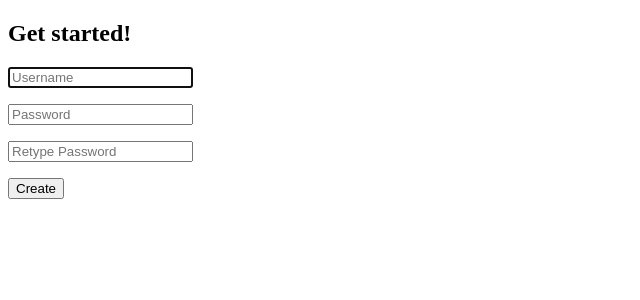
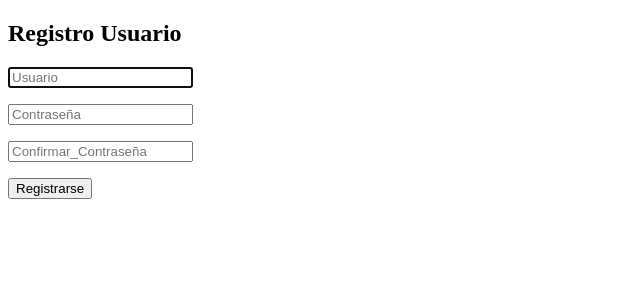
Before and after one commit to AlejoObandoGil/webchat-python-socketIO, a Flask app: page / in a window 1280 px wide. Shown: the top 300 px of the page, without its empty margins (0-640 px from the left). Run offline with Flask 2, Linux system fonts and the light colour scheme.

Commit message:
Agragando variables

```diff
--- a/application.py
+++ b/app.py
@@ -1,18 +1,16 @@
 from flask import Flask, request, render_template
 
-from wtform_fields import *
+from wtform_registro import *
 
-# Configuracion de app
 app = Flask(__name__)
 app.secret_key = 'replace later'
 
 @app.route("/", methods=['GET', 'POST'])
 def index():
 
-    reg_form = RegistrationForm()
+    reg_form = Registro()
     if reg_form.validate_on_submit():
-        return"Great success!"
-
+        return "Registro completado"
     return render_template("index.html", form=reg_form)
 
 
--- a/templates/form_helper.html
+++ b/templates/formulario.html
@@ -1,4 +1,3 @@
-
 {% macro displayField(field, fieldName) %}
     <div class="form-group">
         {{ field(class_='form-control', placeholder=fieldName, **kwargs) }}
--- a/templates/index.html
+++ b/templates/index.html
@@ -1,17 +1,17 @@
-{% from 'form_helper.html' import displayField %}
-{% extends "prelogin-layout.html" %}
+{% from 'formulario.html' import displayField %}
+{% extends "prelogin.html" %}
 
-{% block title %}Register {% endblock title%}
+{% block title %}Registro{% endblock title%}
 
 {% block content %}
-        <h2>Get started!</h2>
+        <h2>Registro Usuario</h2>
         <form action="{{ url_for('index') }}", method="POST">
-            {{ displayField(form.username, 'Username', autocomplete="off", autofocus=true) }}
-            {{ displayField(form.password, 'Password') }}
-            {{ displayField(form.confirm_pswd, 'Retype Password') }}
+            {{ displayField(form.usuario, 'Usuario', autocomplete="off", autofocus=true) }}
+            {{ displayField(form.contraseña, 'Contraseña') }}
+            {{ displayField(form.confirmar_contraseña, 'Confirmar_Contraseña') }}
 
         <div>
-          {{ form.submit_button}}
+          {{ form.boton_registro}}
         </div>
 
 
--- a/templates/prelogin-layout.html
+++ b/templates/prelogin.html
@@ -3,7 +3,7 @@
 <head>
     <meta charset="UTF-8">
     <meta name="viewport" content="width=device-width, initial-scale=1.0">
-    <title>{% block title %}{% endblock %} - RChat</title>
+    <title>{% block title %}{% endblock %} - Chat </title>
 </head>
 <body>
     {% block content %}
--- a/wtform_fields.py
+++ /dev/null
@@ -1,17 +0,0 @@
-from flask_wtf import FlaskForm
-from wtforms import StringField, PasswordField, SubmitField
-from wtforms.validators import InputRequired, Length, EqualTo
-
-class RegistrationForm(FlaskForm):
-
-    username = StringField('username_label',
-        validators=[InputRequired(message="Username required"),
-        Length(min=4, max=25, message="Username must be between 4 and 25 characters")])
-    password = PasswordField('password_label',
-        validators=[InputRequired(message="Password required"),
-        Length(min=4, max=25, message="Password must be between 4 and 25 characters")])
-    confirm_pswd = PasswordField('confirm_pswd_label',
-        validators=[InputRequired(message="Password required"),
-        EqualTo('password', message="Passwords must match")])
-
-    submit_button = SubmitField('Create')
--- /dev/null
+++ b/wtform_registro.py
@@ -0,0 +1,17 @@
+from flask_wtf import FlaskForm
+from wtforms import StringField, PasswordField, SubmitField
+from wtforms.validators import InputRequired, Length, EqualTo
+
+class Registro(FlaskForm):
+
+    usuario = StringField('usuario_label',
+        validators=[InputRequired(message="Requiere un nombre de usuario"),
+        Length(min=4, max=25, message="El nombre de usuario debe tener entre 4 y 25 caracteres")])
+    contraseña = PasswordField('contraseña_label',
+        validators=[InputRequired(message="Requiere una contraseña"),
+        Length(min=4, max=25, message="La contraseña debe tener entre 4 y 25 caracteres")])
+    confirmar_contraseña = PasswordField('confirmar_contraseña_label',
+        validators=[InputRequired(message="Requiere una contraseña"),
+        EqualTo('contraseña', message="La contraseña debe coincidir")])
+
+    boton_registro = SubmitField('Registrarse')
```
